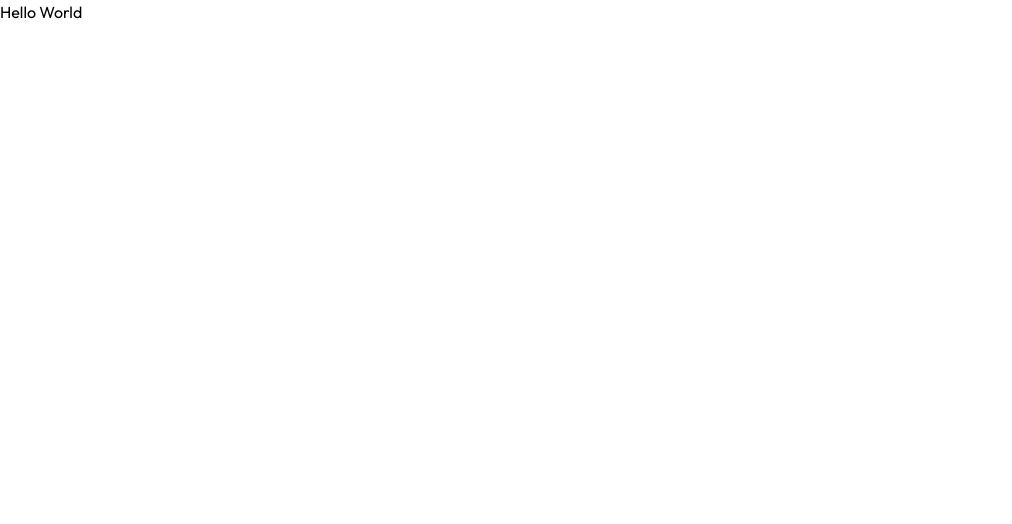
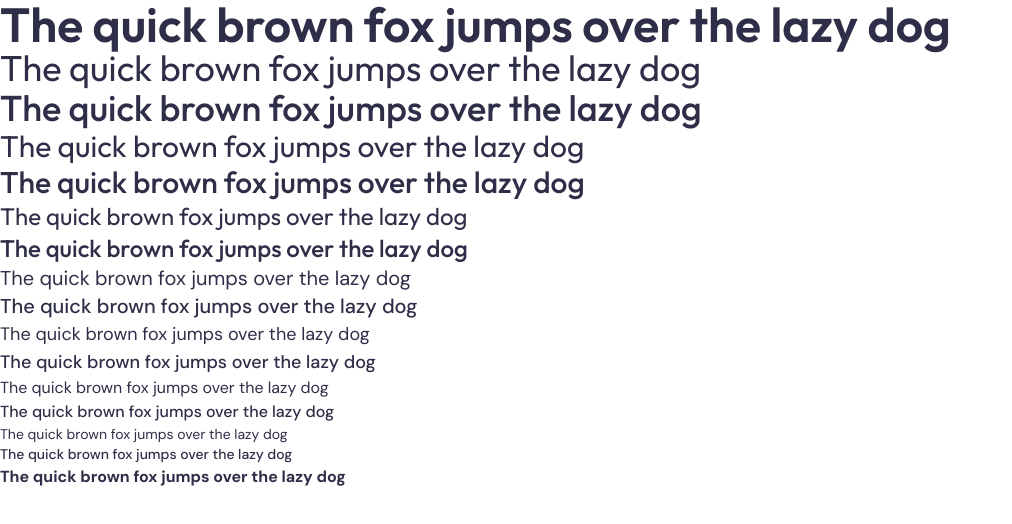
Before and after one commit to xsmirx/personal_site, a Next.js app: page / in a window 1280 px wide. Shown: the top 524 px of the page, without its empty margins (0-1012 px from the left). Built offline with nearby package versions, Linux system fonts and the light colour scheme.

Commit message:
create Typography component

```diff
--- a/package.json
+++ b/package.json
@@ -10,6 +10,9 @@
     "prettier": "prettier ./src --write"
   },
   "dependencies": {
+    "@radix-ui/react-slot": "^1.0.2",
+    "class-variance-authority": "^0.7.0",
+    "clsx": "^2.0.0",
     "next": "13.4.12",
     "react": "18.2.0",
     "react-dom": "18.2.0"
@@ -25,6 +28,7 @@
     "postcss": "^8.4.27",
     "prettier": "^3.0.0",
     "prettier-plugin-tailwindcss": "^0.4.1",
+    "tailwind-merge": "^1.14.0",
     "tailwindcss": "^3.3.3",
     "typescript": "^5.1.6"
   }
--- a/src/app/layout.tsx
+++ b/src/app/layout.tsx
@@ -1,11 +1,19 @@
+import type {Metadata} from 'next'
+import {DM_Sans, Outfit} from 'next/font/google'
 import './globals.css'
-import type {Metadata} from 'next'
-import {Outfit} from 'next/font/google'
 
 const outfit = Outfit({
   display: 'swap',
+  weight: ['400', '500', '600'],
   subsets: ['latin'],
   variable: '--font-outfit',
+})
+
+const dmSans = DM_Sans({
+  display: 'swap',
+  weight: ['400', '500', '700'],
+  subsets: ['latin'],
+  variable: '--font-dm-sans',
 })
 
 export const metadata: Metadata = {
@@ -15,7 +23,7 @@ export const metadata: Metadata = {
 
 export default function RootLayout({children}: {children: React.ReactNode}) {
   return (
-    <html lang="en" className={outfit.variable}>
+    <html lang="en" className={`${outfit.variable} ${dmSans.variable}`}>
       <body>{children}</body>
     </html>
   )
--- a/src/app/page.tsx
+++ b/src/app/page.tsx
@@ -1,3 +1,56 @@
+import {Typography} from '@/components'
+
 export default function Home() {
-  return <h1 className="font-sans">Hello World</h1>
+  return (
+    <div className="container m-auto">
+      <Typography tag="h1" variant={'hero'}>
+        The quick brown fox jumps over the lazy dog
+      </Typography>
+      <Typography tag="h1" variant={'h1'}>
+        The quick brown fox jumps over the lazy dog
+      </Typography>
+      <Typography tag="h1" variant={'h1_bold'}>
+        The quick brown fox jumps over the lazy dog
+      </Typography>
+      <Typography tag="h2" variant={'h2'}>
+        The quick brown fox jumps over the lazy dog
+      </Typography>
+      <Typography tag="h2" variant={'h2_bold'}>
+        The quick brown fox jumps over the lazy dog
+      </Typography>
+      <Typography tag="h3" variant={'h3'}>
+        The quick brown fox jumps over the lazy dog
+      </Typography>
+      <Typography tag="h3" variant={'h3_bold'}>
+        The quick brown fox jumps over the lazy dog
+      </Typography>
+      <Typography tag={'p'} variant={'body1'}>
+        The quick brown fox jumps over the lazy dog
+      </Typography>
+      <Typography tag={'p'} variant={'body1_bold'}>
+        The quick brown fox jumps over the lazy dog
+      </Typography>
+      <Typography tag={'p'} variant={'body2'}>
+        The quick brown fox jumps over the lazy dog
+      </Typography>
+      <Typography tag={'p'} variant={'body2_bold'}>
+        The quick brown fox jumps over the lazy dog
+      </Typography>
+      <Typography tag={'p'} variant={'caption1'}>
+        The quick brown fox jumps over the lazy dog
+      </Typography>
+      <Typography tag={'p'} variant={'caption1_bold'}>
+        The quick brown fox jumps over the lazy dog
+      </Typography>
+      <Typography tag={'p'} variant={'caption2'}>
+        The quick brown fox jumps over the lazy dog
+      </Typography>
+      <Typography tag={'p'} variant={'caption2_bold'}>
+        The quick brown fox jumps over the lazy dog
+      </Typography>
+      <Typography tag={'span'} variant={'hairline1'}>
+        The quick brown fox jumps over the lazy dog
+      </Typography>
+    </div>
+  )
 }
--- /dev/null
+++ b/src/components/index.ts
@@ -0,0 +1 @@
+export {Typography, typographyVariants} from './ui/Typography'
--- /dev/null
+++ b/src/components/ui/Typography.tsx
@@ -0,0 +1,50 @@
+import {cn} from '@/utils'
+import {Slot} from '@radix-ui/react-slot'
+import {VariantProps, cva} from 'class-variance-authority'
+import {FC, PropsWithChildren} from 'react'
+
+export const typographyVariants = cva('text-gray-darker', {
+  variants: {
+    variant: {
+      hero: 'font-heading font-semibold text-5xl',
+      h1_bold: 'font-heading font-medium text-4xl',
+      h1: 'font-heading font-normal text-4xl',
+      h2_bold: 'font-heading font-medium text-3xl',
+      h2: 'font-heading font-normal text-3xl',
+      h3_bold: 'font-heading font-medium text-2xl',
+      h3: 'font-heading font-normal text-2xl',
+      body1: 'font-body font-normal text-xl',
+      body1_bold: 'font-body font-medium text-xl',
+      body2: 'font-body font-normal text-lg',
+      body2_bold: 'font-body font-medium text-lg',
+      caption1: 'font-body font-normal text-base',
+      caption1_bold: 'font-body font-medium text-base',
+      caption2: 'font-body font-normal text-sm',
+      caption2_bold: 'font-body font-medium text-sm',
+      hairline1: 'font-body font-semibold text-base',
+    },
+  },
+})
+
+interface TypographyHeading
+  extends PropsWithChildren,
+    Required<VariantProps<typeof typographyVariants>> {
+  asChild?: boolean
+  tag?: 'h1' | 'h2' | 'h3' | 'h4' | 'h5' | 'h6' | 'p' | 'span'
+  className?: string
+}
+
+export const Typography: FC<TypographyHeading> = ({
+  asChild,
+  tag,
+  variant,
+  className,
+  children,
+}) => {
+  const Comp = asChild ? Slot : tag || 'p'
+  return (
+    <Comp className={cn(typographyVariants({variant}), className)}>
+      {children}
+    </Comp>
+  )
+}
--- /dev/null
+++ b/src/utils/cn.ts
@@ -0,0 +1,6 @@
+import {type ClassValue, clsx} from 'clsx'
+import {twMerge} from 'tailwind-merge'
+
+export const cn = (...inputs: ClassValue[]) => {
+  return twMerge(clsx(inputs))
+}
--- /dev/null
+++ b/src/utils/index.ts
@@ -0,0 +1 @@
+export {cn} from './cn'
--- a/tailwind.config.js
+++ b/tailwind.config.js
@@ -52,7 +52,8 @@ module.exports = {
         },
       },
       fontFamily: {
-        sans: ['var(--font-outfit)'],
+        heading: ['var(--font-outfit)'],
+        body: ['var(--font-dm-sans)'],
       },
     },
   },
```
Also changed, not shown: 2 other files (tests, documents, lock files or other folders).
